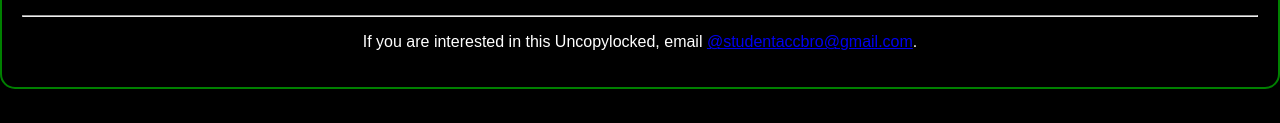
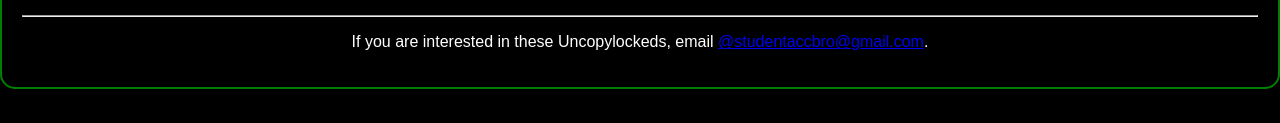
Before and after one commit to Xelenu/uncopylocked-roblox, a plain HTML site: page index.html in a window 1280 px wide. Shown: the part 308-431 px from the top of the page. Drawn offline with Linux system fonts and the light colour scheme.

Commit message:
Update index.html

```diff
--- a/index.html
+++ b/index.html
@@ -53,7 +53,7 @@
     <div class="curved-text">PLS DONATE MODDED UNCOPYLOCKEDS</div>
     <p id="largerText">This Uncopylocked is paid. This PLS DONATE MODDED UNCOPYLOCKED is one of the best Uncopylockeds of PLS DONATE MODDED we have for you currently. It is similar to Volt's starfall effect and all of his other effects, the file is Originally made by <span id="replacementText">CLICK TO REVEAL</span>.<br><br><strong>FREE VERSION:</strong> This PLS DONATE MODDED UNCOPYLOCKED is some of the regular ones, it has the old PLS DONATE map, and the effects are all regular, instead of the old Starfall, which is owned by Volt. If you want this Uncopylocked, click <span id="popupLink">here</span>.</p>
     <hr>
-    <p>If you are interested in this Uncopylocked, email <a href="mailto:studentaccbro@gmail.com">@studentaccbro@gmail.com</a>.</p>
+    <p>If you are interested in these Uncopylockeds, email <a href="mailto:studentaccbro@gmail.com">@studentaccbro@gmail.com</a>.</p>
   </div>
 </div>
 
```
